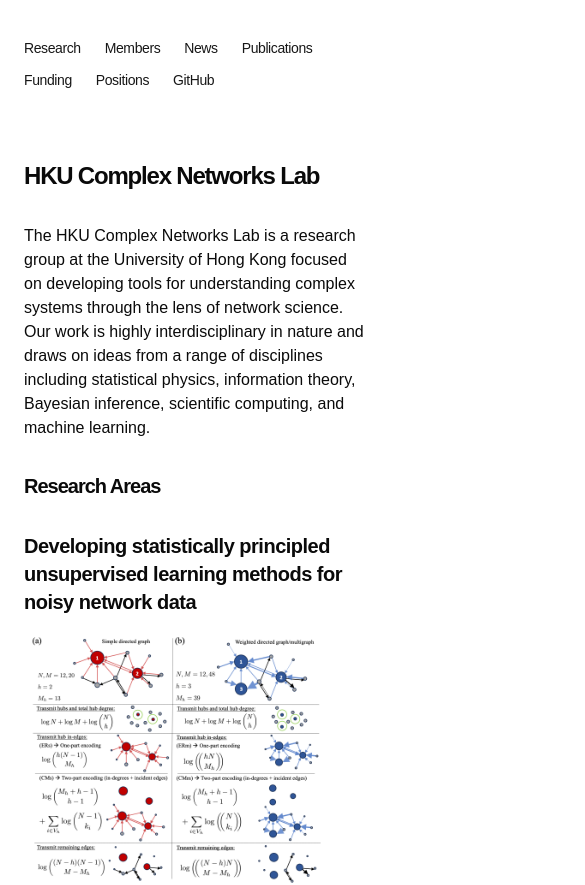
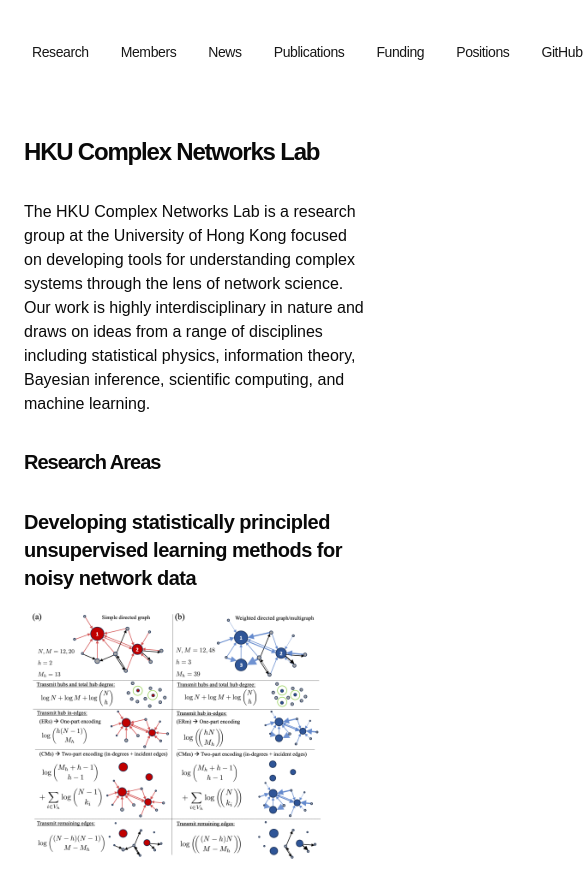
Before and after one commit to HKU-Complex-Networks-Lab/hku-complex-networks-lab-page, a Next.js app: page / in a window 390 px wide. Shown: the top 885 px of the page, 585 px wide, since content can reach past the window. Built offline with nearby package versions, Linux system fonts and the light colour scheme.

Commit message:
Revert "fix: nav bar wrap on mobile devices"
This reverts commit d26ec0cf615ef829cda273e9258b2e2d65e2d89b.

```diff
--- a/app/components/nav.tsx
+++ b/app/components/nav.tsx
@@ -27,13 +27,13 @@ const navItems = {
 
 export function Navbar() {
     return (
-        <aside className="-ml-[12px] mb-16 tracking-tight">
+        <aside className="-ml-[8px] mb-16 tracking-tight">
             <div className="lg:sticky lg:top-20">
                 <nav
-                    className="flex flex-wrap max-w-screen items-start relative px-0 pb-0 fade"
+                    className="flex flex-row items-start relative px-0 pb-0 fade md:overflow-auto scroll-pr-6 md:relative"
                     id="nav"
                 >
-                    <div className="space-x-0 pr-10">
+                    <div className="flex flex-row space-x-0 pr-10">
                         {Object.entries(navItems).map(([path, { name }]) => {
                             return (
                             <Button
@@ -44,7 +44,7 @@ export function Navbar() {
                             >
                                 <Link
                                     href={path}
-                                    className="transition-all hover:text-neutral-800 dark:hover:text-neutral-200 flex align-middle relative py-1 px-2"
+                                    className="transition-all hover:text-neutral-800 dark:hover:text-neutral-200 flex align-middle relative py-1 px-2 m-1"
                                 >
                                     {name}
                                 </Link>
```
Also changed, not shown: 1 other file (tests, documents, lock files or other folders).
